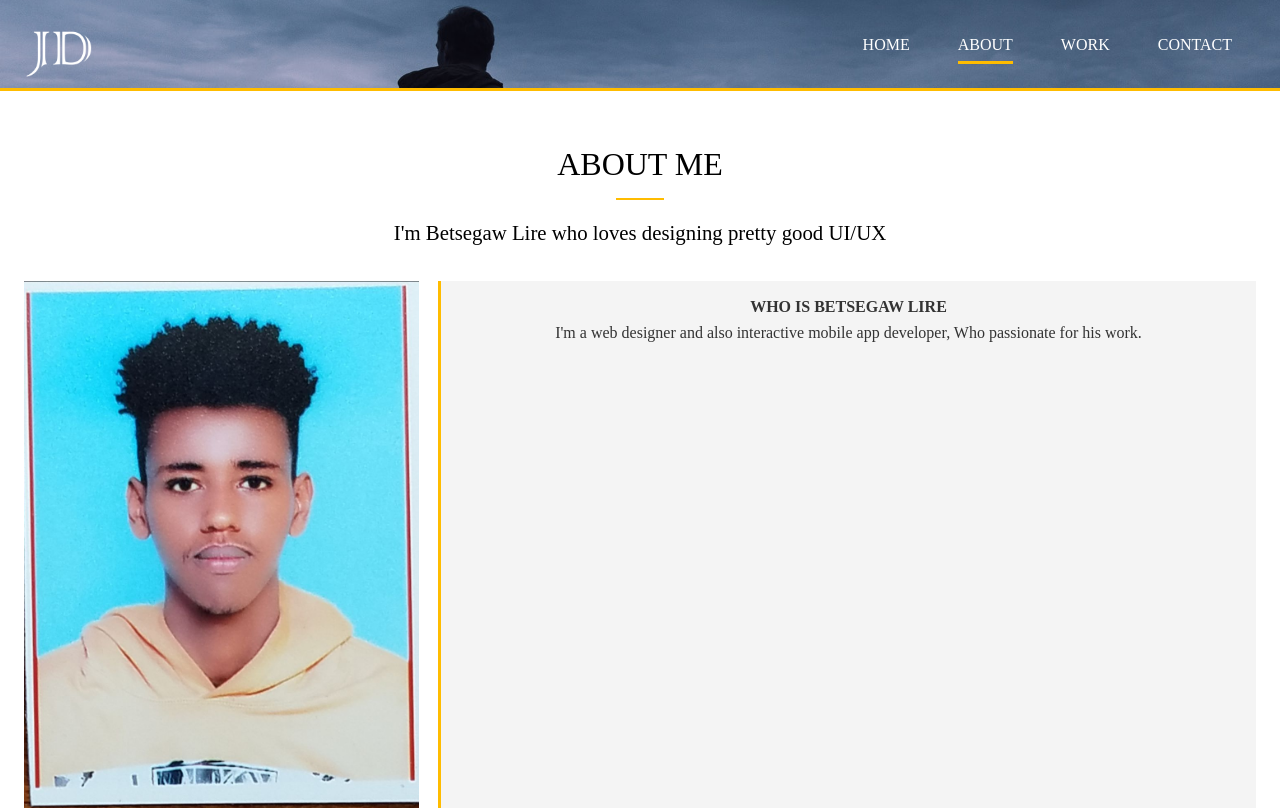
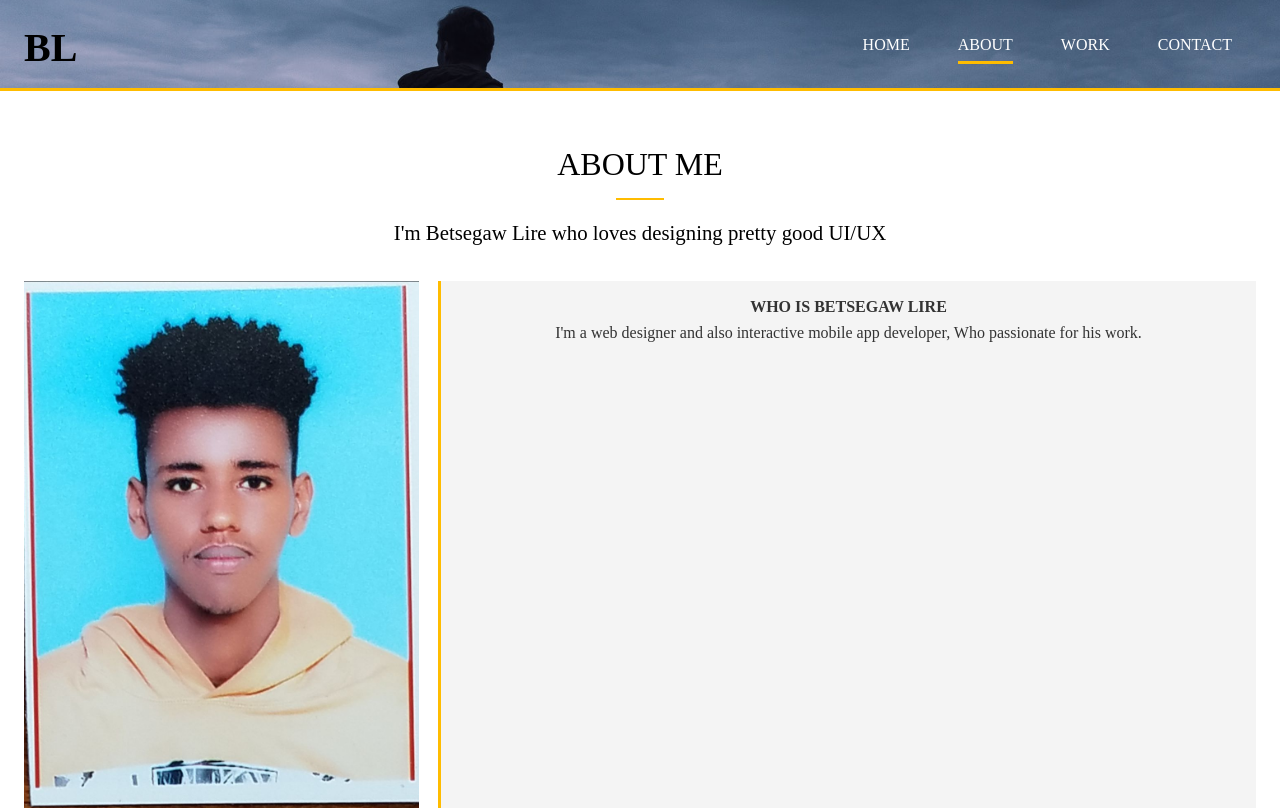
Before and after one commit to BetsegawLire/Portfolio, a website: page dist/about.html in a window 1280 px wide. Shown: the top 810 px of the page. Drawn offline with Linux system fonts and the light colour scheme.

Commit message:
Update logo

```diff
--- a/dist/about.html
+++ b/dist/about.html
@@ -13,7 +13,8 @@
     <header id="header-inner">
       <div class="container">
         <nav id="main-nav">
-          <img src="img/logo.png" alt="My Portfolio" id="logo" />
+          <!-- <img src="img/logo.png" alt="My Portfolio" id="logo" /> -->
+          <h1 style="font-size: 40PX;">BL</h1>
           <ul>
             <li><a href="index.html">Home</a></li>
             <li><a href="about.html" class="current">About</a></li>
```
Also changed, not shown: dist/contact.html (+2 -1 lines), dist/work.html (+2 -1 lines).
